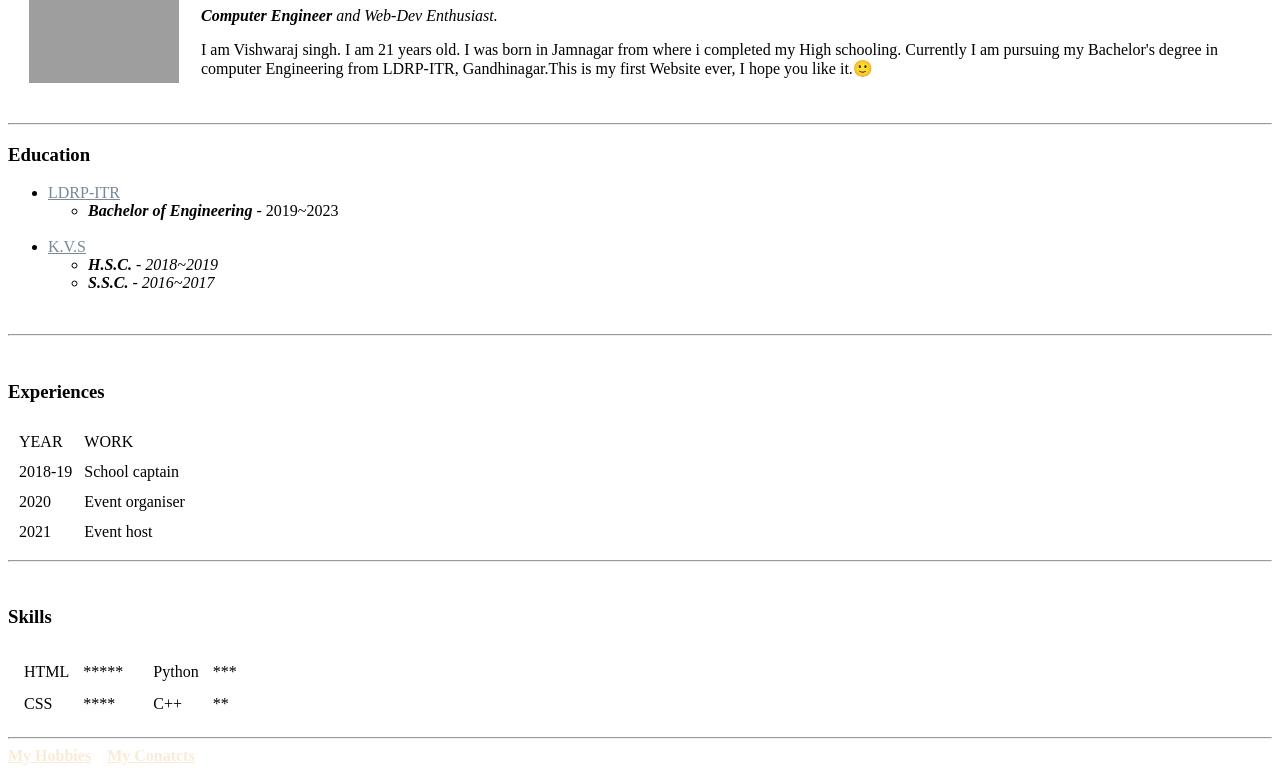
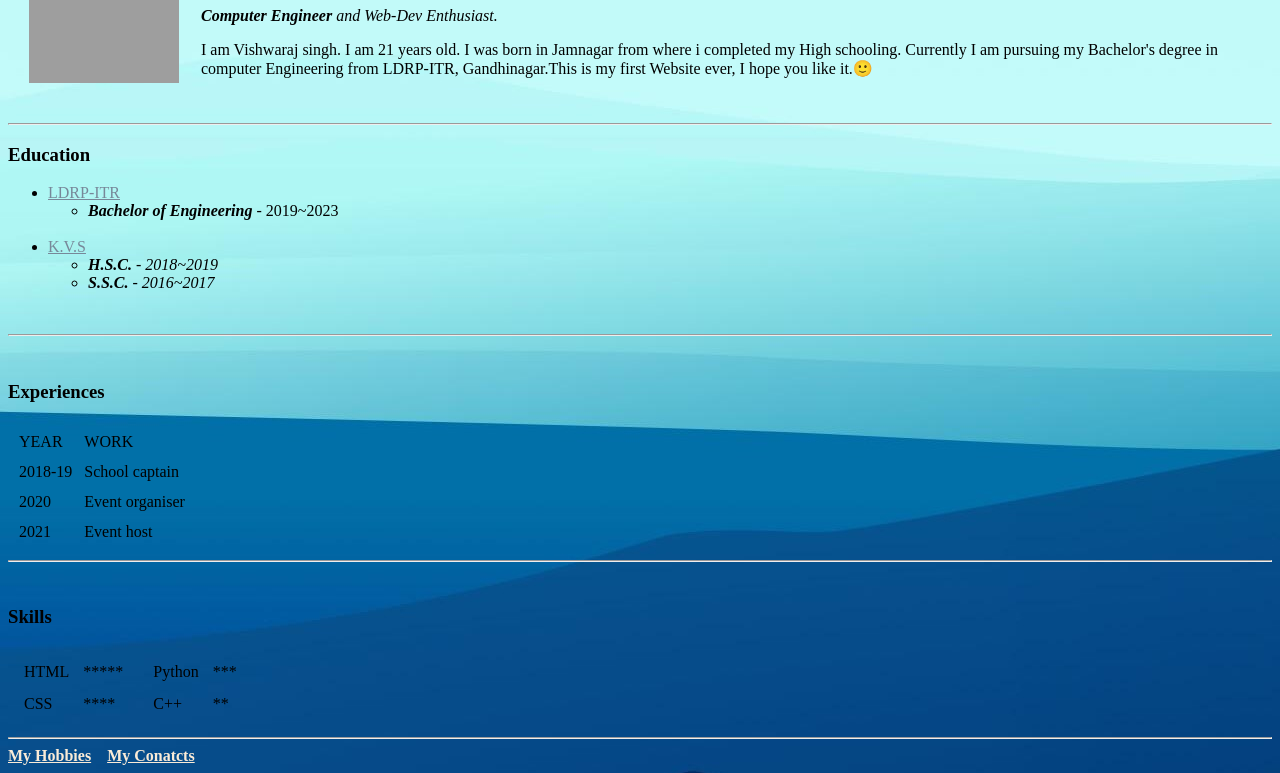
Before and after one commit to Vishwaraj-2002/Resume, a plain HTML site: page index.html in a window 1280 px wide. Shown: the part 102-875 px from the top of the page. Drawn offline with Linux system fonts and the light colour scheme; the site is published under a folder, as on GitHub Pages, so addresses that start at the root find nothing.

Commit message:
code edited

```diff
--- a/index.html
+++ b/index.html
@@ -8,7 +8,7 @@
 </head>
 <style>
     body{
-        background: url(/image/background.jpg);
+        background: url(image/background.jpg);
     }
     .table:hover{
         box-shadow: 2px 2px 5px 6px rgb(105, 218, 207);
```
